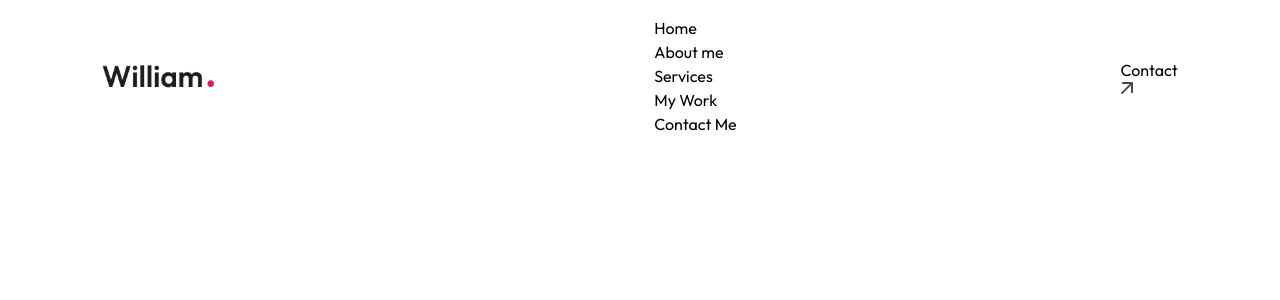
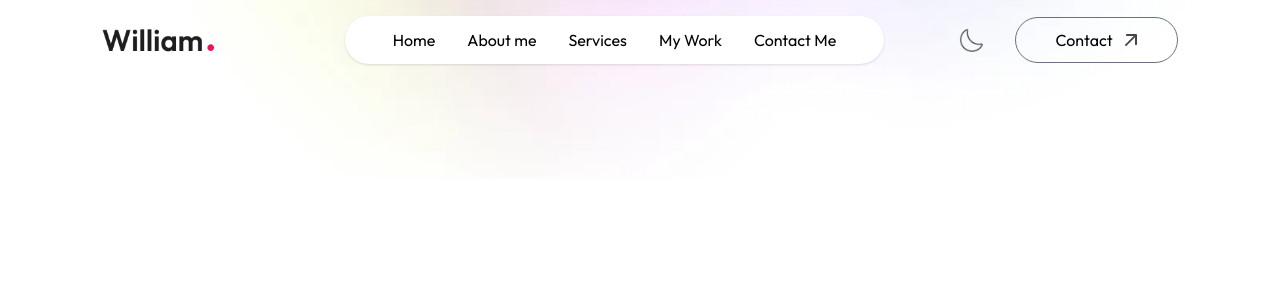
Before and after one commit to Anas1602/Next-JS-Portfolio, a Next.js app: page / in a window 1280 px wide. Shown: the top 300 px of the page. Built offline with nearby package versions, Linux system fonts and the light colour scheme; a web font is replaced by a local one.

Commit message:
Navigation Bar Completed

```diff
--- a/app/components/NavBar.jsx
+++ b/app/components/NavBar.jsx
@@ -1,12 +1,24 @@
 import { assets } from "@/assets/assets";
 import Image from "next/image";
-import React from "react";
+import React, { useRef } from "react";
 
 const NavBar = () => {
+  const sideMenuRef = useRef();
+
+  const openMenu = () => {
+    sideMenuRef.current.style.transform = "translateX(-16rem)";
+  };
+  const closeMenu = () => {
+    sideMenuRef.current.style.transform = "translateX(16rem)";
+  };
+
   return (
     <>
+      <div className="fixed top0 right-0 w-11/12 -z-10 translate-y-[-80%]">
+        <Image src={assets.header_bg_color} alt="" className="w-full" />
+      </div>
       <nav className="w-full fixed px-5 lg:px-8 xl:px-[8%] py-4 flex items-center justify-between z-50">
-        <a href="">
+        <a href="top">
           <Image
             alt=""
             src={assets.logo}
@@ -14,7 +26,7 @@ const NavBar = () => {
           />
         </a>
 
-        <ul>
+        <ul className="hidden md:flex items-center gap-6 lg:gap-8 rounded-full px-12 py-3 bg-white shadow-sm bg-opacity-50">
           <li>
             <a href="#top">Home</a>
           </li>
@@ -32,11 +44,60 @@ const NavBar = () => {
           </li>
         </ul>
 
-        <div>
-          <a href="#contact">
+        <div className="flex items-center gap-4">
+          <button>
+            <Image src={assets.moon_icon} alt="" className="w-6" />
+          </button>
+
+          <a
+            className="hidden lg:flex items-center gap-3 px-10 py-2.5 border border-gray-500 rounded-full ml-4"
+            href="#contact">
             Contact <Image alt="" src={assets.arrow_icon} className="w-3" />
           </a>
+
+          <button onClick={openMenu} className="block md:hidden ml-3">
+            <Image src={assets.menu_black} alt="" className="w-6 " />
+          </button>
         </div>
+
+        {/* Mobile Menu */}
+        <ul
+          ref={sideMenuRef}
+          className="md:hidden flex flex-col gap-4 py-20 px-10 fixed -right-64 top-0 bottom-0 w-64 z-50 h-screen bg-rose-50 transition duration-500">
+          <div className="absolute right-6 top-6" onClick={closeMenu}>
+            <Image
+              src={assets.close_black}
+              alt=""
+              className="cursor-pointer w-5"
+            />
+          </div>
+
+          <li>
+            <a onClick={closeMenu} href="#top">
+              Home
+            </a>
+          </li>
+          <li>
+            <a onClick={closeMenu} href="#about">
+              About me
+            </a>
+          </li>
+          <li>
+            <a onClick={closeMenu} href="#services">
+              Services
+            </a>
+          </li>
+          <li>
+            <a onClick={closeMenu} href="#work">
+              My Work
+            </a>
+          </li>
+          <li>
+            <a onClick={closeMenu} href="#contact">
+              Contact Me
+            </a>
+          </li>
+        </ul>
       </nav>
     </>
   );
```
